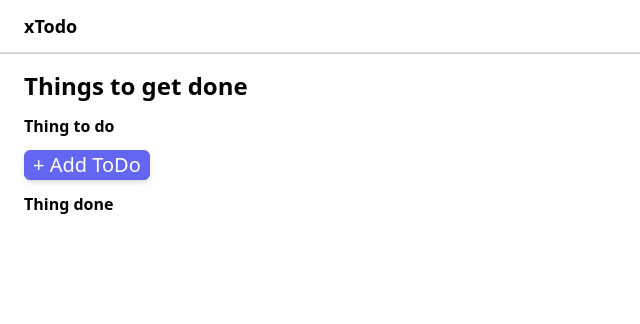
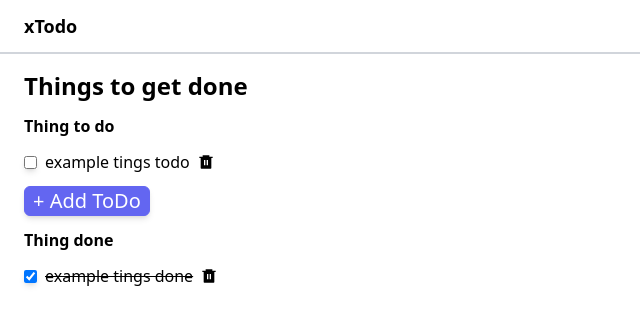
Before and after one commit to PaneruVipin/todo, a React (Vite) app: page / in a window 1280 px wide. Shown: the top 324 px of the page, without its empty margins (0-640 px from the left). Built offline with nearby package versions, Linux system fonts and the light colour scheme.

Commit message:
save to broweser storege

```diff
--- a/src/TSFiles/States/todos.ts
+++ b/src/TSFiles/States/todos.ts
@@ -12,7 +12,10 @@ const storeTodo=(data:TodoState)=>{
     return storeData('todos', data)
   }
 
-export const initialTodoState={}
+export const initialTodoState={
+  1: {title:'example tings todo', id:1 , done:false},
+  2: {title:'example tings done', id:2 , done:true}
+}
 
 export const TodoReducer:Reducer<TodoState>=(state=initialTodoState, action)=>{
     switch(action.type){
--- a/src/TSFiles/Store.ts
+++ b/src/TSFiles/Store.ts
@@ -1,7 +1,5 @@
 
 import { createStore, Reducer } from "redux";
-import { todo } from "../modeles/todos";
-import { TODO_ADDED, TODO_DELETED, TODO_STATUS_CHANGE } from "./Actions/todos";
 import { initialTodoState, TodoReducer, TodoState } from "./States/todos";
 import { storeData, useStoreData } from "./Storage";
 
@@ -10,9 +8,7 @@ export type State={
 }
 const useTodo = useStoreData('todos')
 const initialState:State= {
-  todos: initialTodoState
-  /* 1: {title:'example tings todo', id:1 , done:false},
-   2: {title:'example tings done', id:2 , done:true}*/
+  todos:useStoreData('todos') || initialTodoState
 
 }
 
@@ -26,42 +22,3 @@ export const store=createStore(
   reducer,
   (window as any).__REDUX_DEVTOOLS_EXTENSION__ && (window as any).__REDUX_DEVTOOLS_EXTENSION__()
   )
-
-
-  /**  switch(action.type){
-
-     case  TODO_STATUS_CHANGE:{
-           const {id, done}=action.payload
-            const todos={
-              ...state,
-              todos:{
-                ...state.todos,
-                [id]:{...state.todos[id],
-                  done
-                }
-              }
-            }
-            storeTodo(todos)
-            return todos
-     }
-     case TODO_ADDED:{
-       const newTodo:todo=action.payload
-       const todo:todo={id:newTodo.id, title:newTodo.title, done:newTodo.done}
-       const todos={...state, todos:{
-         ...state.todos, [newTodo.id]:todo
-       }}
-       storeTodo(todos)
-       return todos
-     }
-     case TODO_DELETED:{
-         const id = action.payload
-        delete state.todos[id]
-        const todos={...state}
-       storeTodo(todos)
-       return todos
-     }
-     default:{
-         return state;
-     }
-   }
-     */
```
